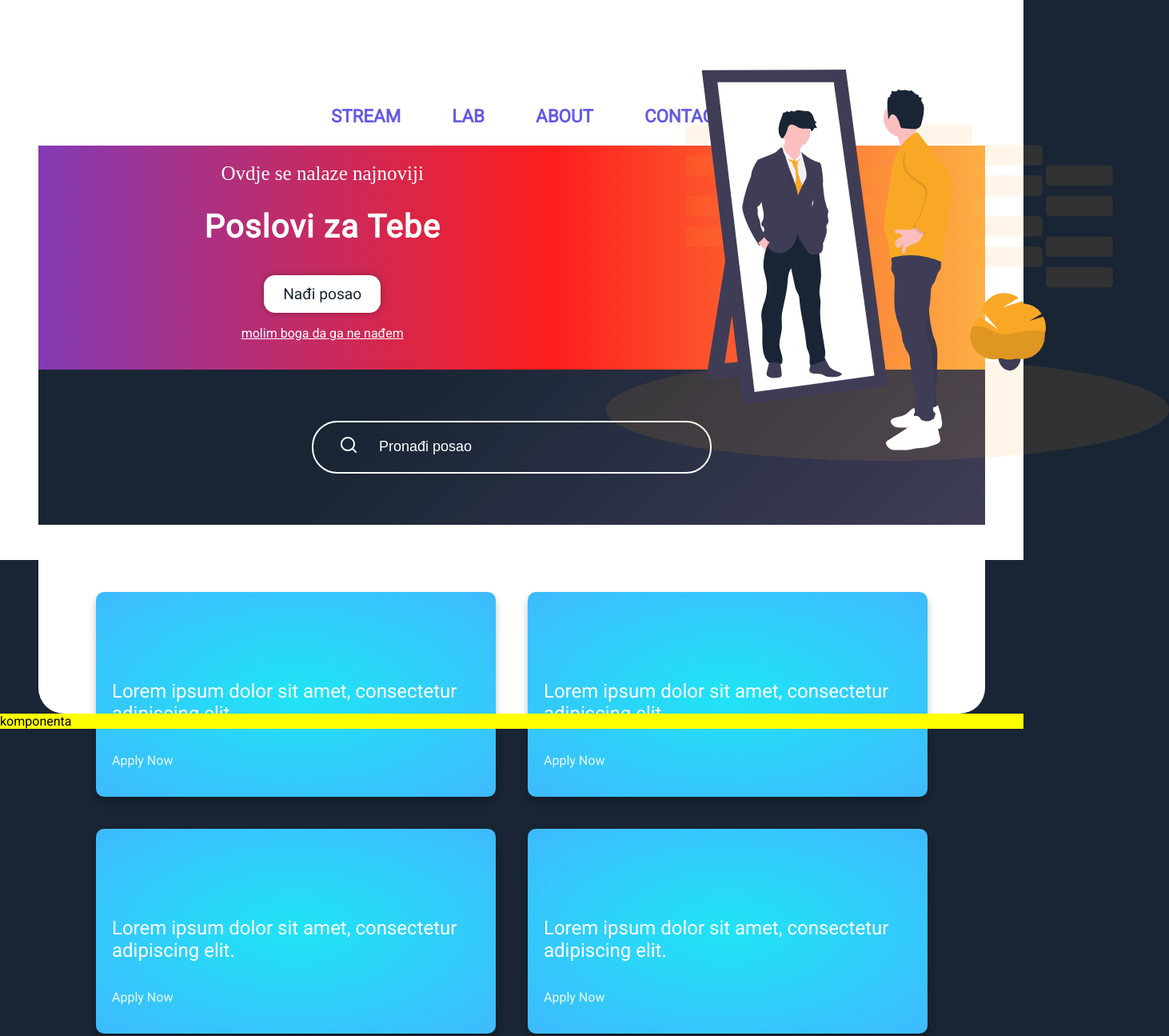
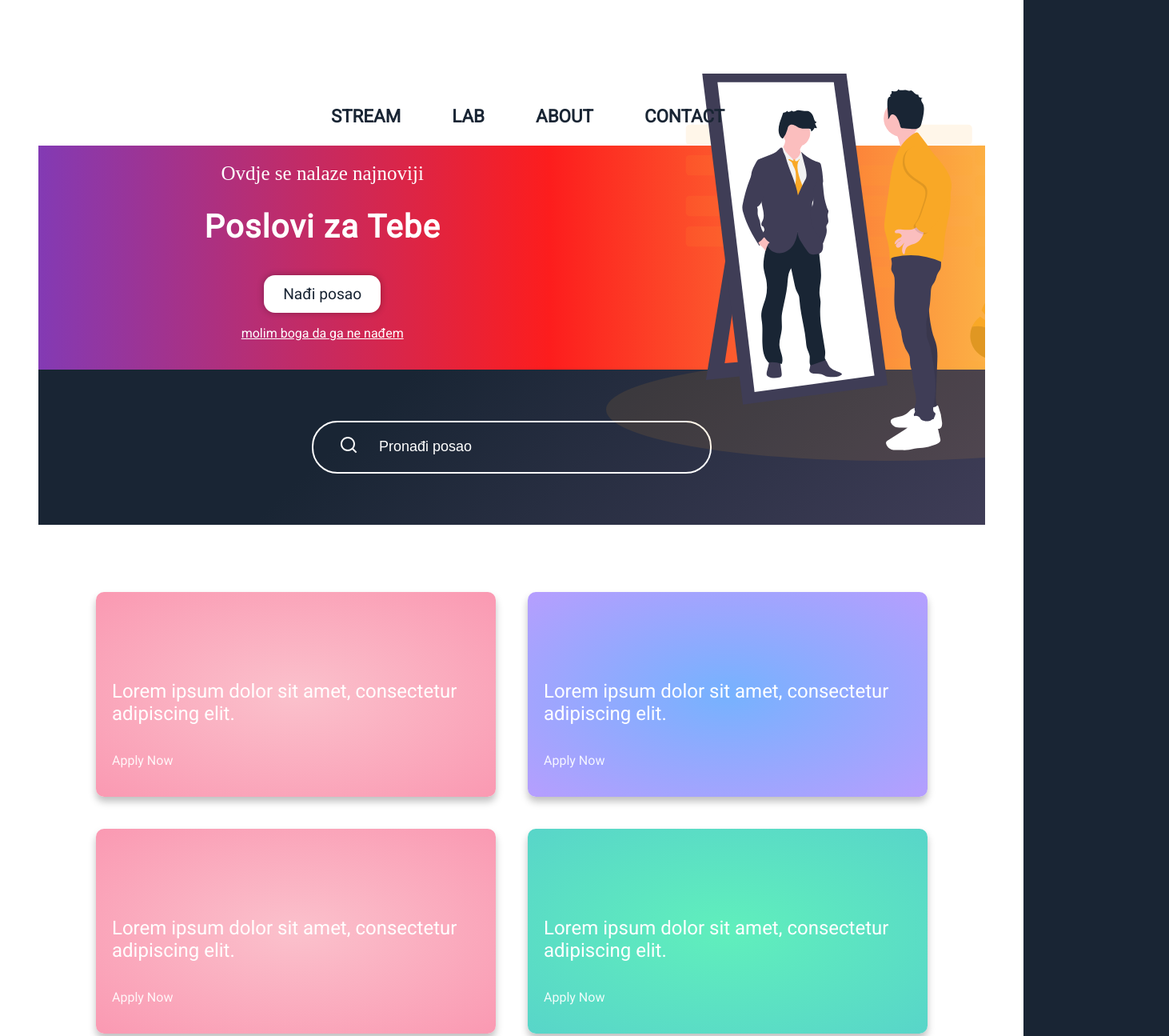
Before and after one commit to belforto/dentist-app, a Next.js app: page / in a window 1280 px wide. Shown: the part 100-1395 px from the top of the page at 80% size, 1462 px wide, since content can reach past the window. Built offline with nearby package versions, Linux system fonts and the light colour scheme; a web font is replaced by a local one.

Commit message:
visual bugs

```diff
--- a/components/card/card.module.scss
+++ b/components/card/card.module.scss
@@ -1,20 +1,20 @@
-.card-1 {
+.card:nth-child(1n+0) {
   background: radial-gradient(#1fe4f5, #3fbafe);
 }
 
-.card-2 {
+.card:nth-child(2n+1) {
   background: radial-gradient(#fbc1cc, #fa99b2);
 }
 
-.card-3 {
+.card:nth-child(3n+2) {
   background: radial-gradient(#76b2fe, #b69efe);
 }
 
-.card-4 {
+.card:nth-child(4n+0) {
   background: radial-gradient(#60efbc, #58d5c9);
 }
 
-.card-5 {
+.card:nth-child(5n+0) {
   background: radial-gradient(#f588d8, #c0a3e5);
 }
 
@@ -26,7 +26,7 @@
 }
 
 .card {
-  background: radial-gradient(#1fe4f5, #3fbafe);
+  // background: radial-gradient(#1fe4f5, #3fbafe);
   margin: 20px;
   padding: 20px;
   width: 500px;
@@ -86,3 +86,22 @@
   grid-row: 4/5;
   align-self: center;
 }
+
+
+// $repeat: 10; // 10 iterations
+// .card{
+//  @for $i from 1 through $repeat{
+//       &:nth-child(#{$i}) {
+//         @if $i < 3 {
+//           background: blue;
+//        }
+//        @else {
+//         background: red;
+//     }
+//             // background: rgb(random(255),random(255),random(255));
+//             // $col1 : random(255);
+//             // $col2 :random(255);
+//             // background: radial-gradient("blue", "red");
+//       }
+//     }
+//   }
--- a/components/categories/categories.module.scss
+++ b/components/categories/categories.module.scss
@@ -10,13 +10,14 @@
 
       > li {
         position:relative;
+        z-index: 10;
         float:left;
         padding:.25em 1em;
         margin:1.25em 1em;
 
         text-transform:uppercase;
         cursor:pointer;
-        color:$base-color-mild;
+        color:$base-color-dark;
         text-align:center;
         // border-radius:.75em;
         transition-duration: .3s;
@@ -55,7 +56,7 @@
         }
 
         > a {
-          color:$base-color-mild;
+          // color:$base-color-mild;
           font-weight: 900;
           text-decoration:none;
           font-size: 1.4em;
--- a/styles/Home.module.scss
+++ b/styles/Home.module.scss
@@ -6,7 +6,7 @@
     // @extend .gradientBgr;
 
     background-repeat: repeat;
-    height: 100vh;
+
     display: flex;
     flex-direction: column;
     background: $base-color-bright;
@@ -14,6 +14,7 @@
 }
 
 .darkContainer{
+    overflow: hidden;
      background: $base-color-bright;
     // background-image: url('/images/halftone-yellow.png');
     // background-repeat: repeat;
@@ -38,4 +39,5 @@
     flex-wrap: wrap;
     justify-content: center;
     margin-top: 4rem;
+    height: 100%;
 }
```
